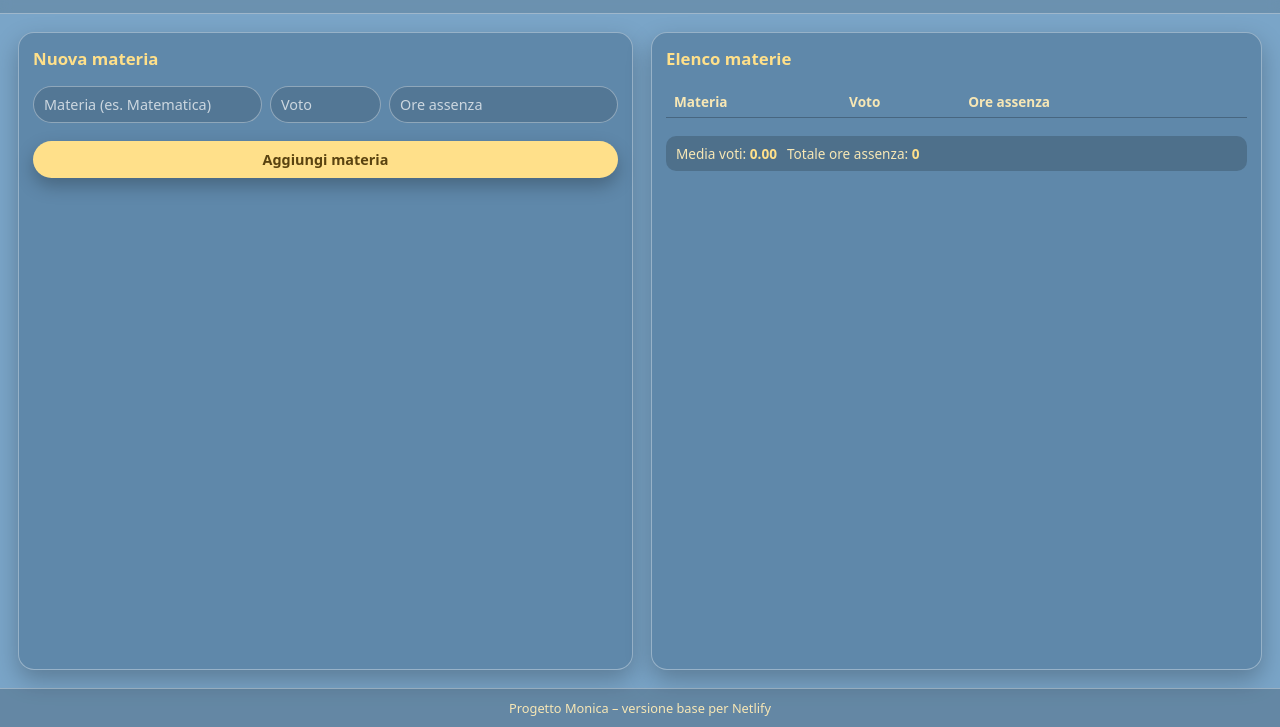
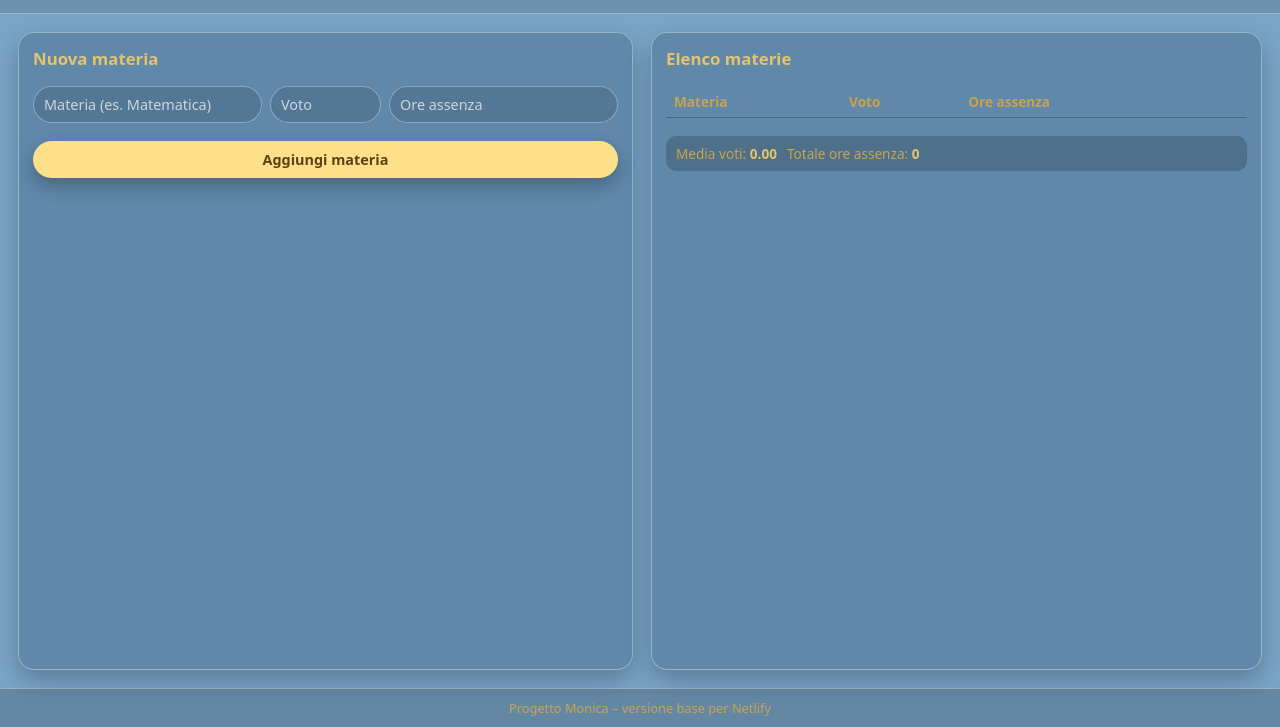
Before and after one commit to Eth1c0d3/registro_cyber_new, a plain HTML site: page index.html in a window 1280 px wide. Shown: the part 73-800 px from the top of the page. Drawn offline with Linux system fonts and the light colour scheme.

Commit message:
style.css

```diff
--- a/style.css
+++ b/style.css
@@ -1,8 +1,8 @@
 :root {
   --bg: #7aa5c8;          /* azzurro carta da zucchero */
   --card-bg: #5f88aa;
-  --text: #f7e7b5;        /* oro chiaro */
-  --text-strong: #ffe08a; /* oro più intenso */
+  --text: #c9a44f;        /* oro scuro leggibile */
+  --text-strong: #e6c46a; /* oro più intenso */
   --accent: #ffe08a;
   --danger: #ffb3b3;
   --radius: 16px;
```
